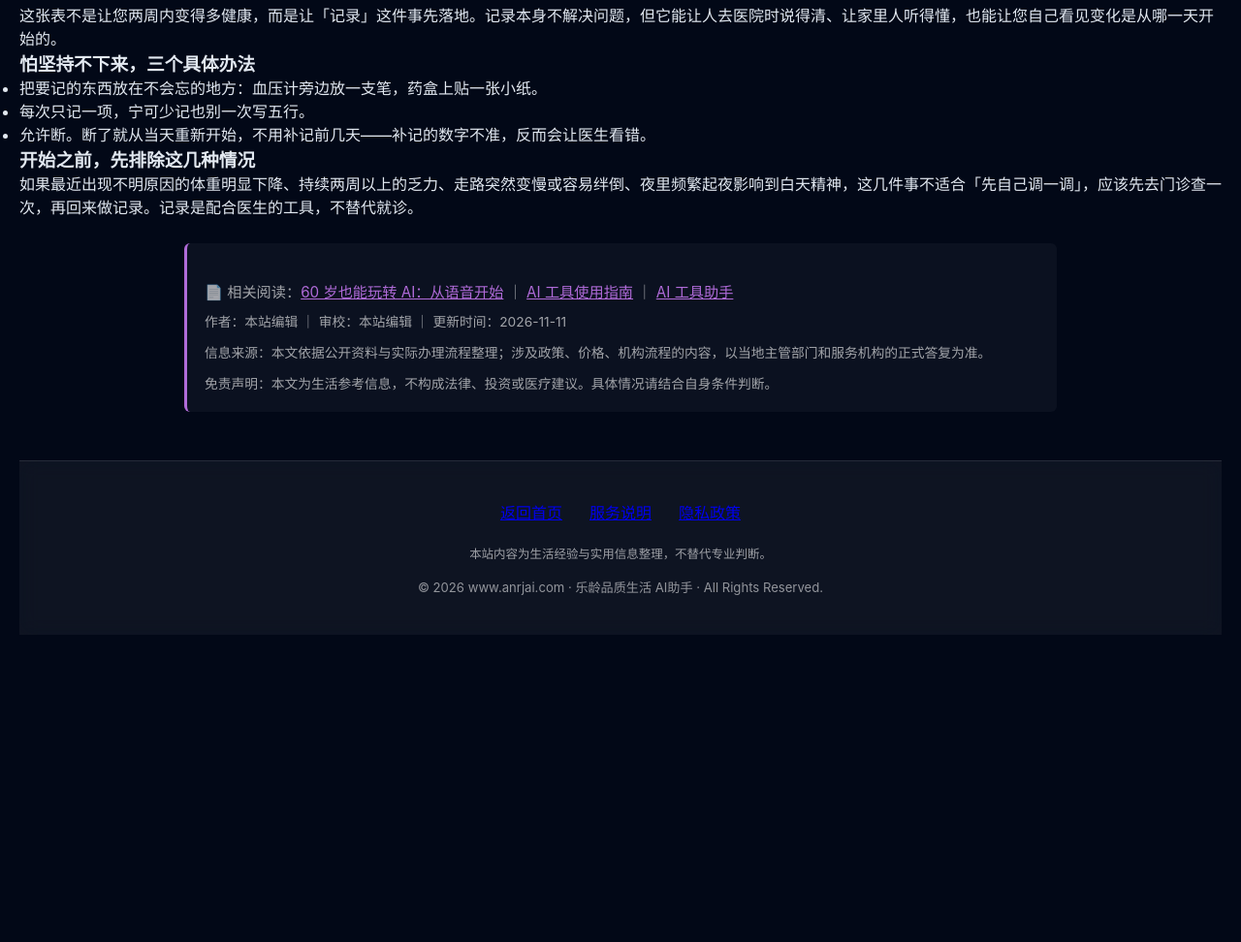
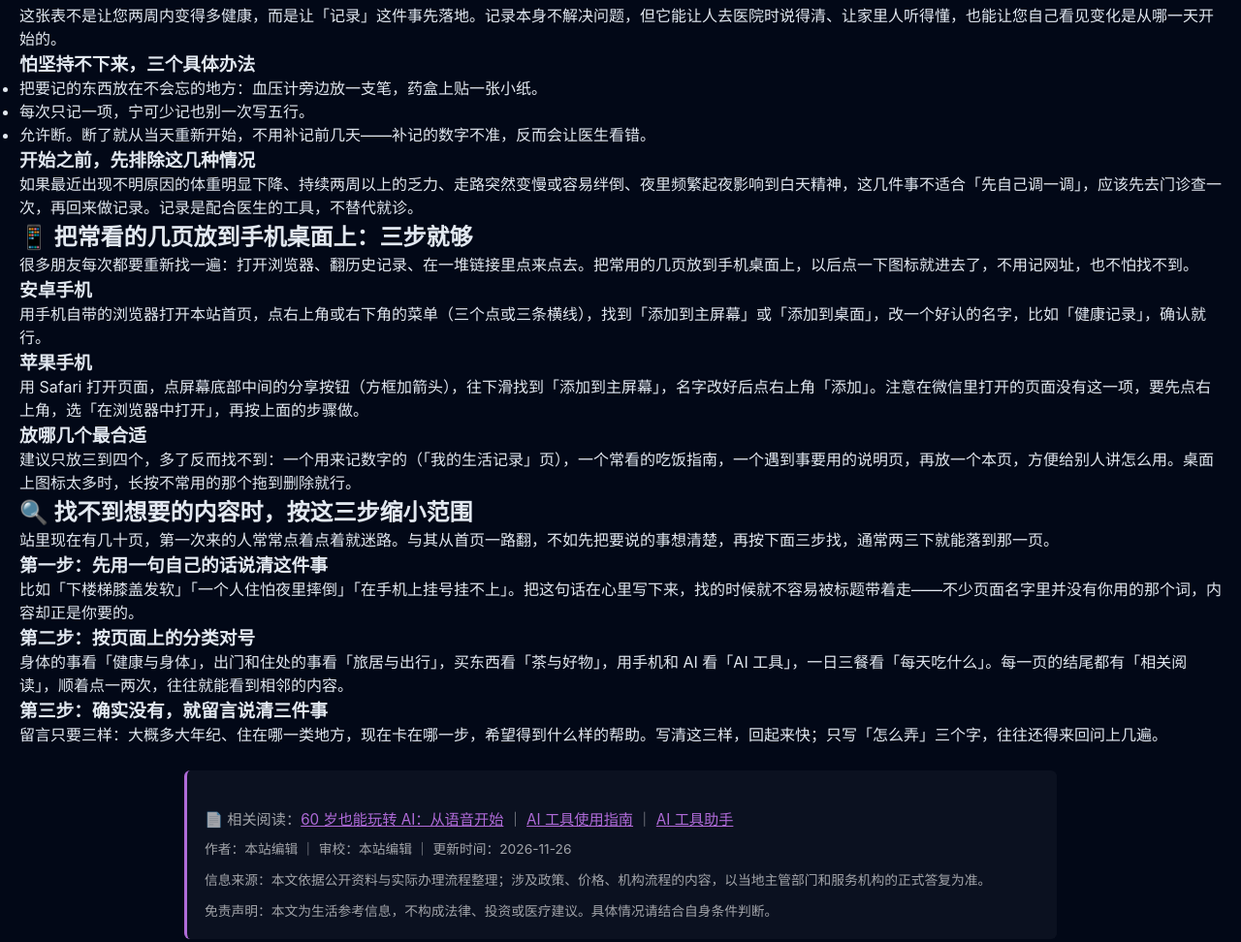
Before and after one commit to anruijie749-alt/anruijie749-alt.github.io, a plain HTML site: page guide-start.html in a window 1280 px wide. Shown: the part 2660-3632 px from the top of the page at 97% size. Before the commit the page ends 3345 px from the top, so only its background shows below. Drawn offline with nearby package versions, Linux system fonts and the light colour scheme; animation ran at ten frames a second.

Commit message:
巡检2026-11-26：guide-start/posture-plan/safe-check 三页补厚（各+约800字独有小节）+ 更新时间与 sitemap lastmod 同步

```diff
--- a/guide-start.html
+++ b/guide-start.html
@@ -185,11 +185,28 @@
 </ul>
 <h3>开始之前，先排除这几种情况</h3>
 <p>如果最近出现不明原因的体重明显下降、持续两周以上的乏力、走路突然变慢或容易绊倒、夜里频繁起夜影响到白天精神，这几件事不适合「先自己调一调」，应该先去门诊查一次，再回来做记录。记录是配合医生的工具，不替代就诊。</p>
+<h2>📱 把常看的几页放到手机桌面上：三步就够</h2>
+<p>很多朋友每次都要重新找一遍：打开浏览器、翻历史记录、在一堆链接里点来点去。把常用的几页放到手机桌面上，以后点一下图标就进去了，不用记网址，也不怕找不到。</p>
+<h3>安卓手机</h3>
+<p>用手机自带的浏览器打开本站首页，点右上角或右下角的菜单（三个点或三条横线），找到「添加到主屏幕」或「添加到桌面」，改一个好认的名字，比如「健康记录」，确认就行。</p>
+<h3>苹果手机</h3>
+<p>用 Safari 打开页面，点屏幕底部中间的分享按钮（方框加箭头），往下滑找到「添加到主屏幕」，名字改好后点右上角「添加」。注意在微信里打开的页面没有这一项，要先点右上角，选「在浏览器中打开」，再按上面的步骤做。</p>
+<h3>放哪几个最合适</h3>
+<p>建议只放三到四个，多了反而找不到：一个用来记数字的（「我的生活记录」页），一个常看的吃饭指南，一个遇到事要用的说明页，再放一个本页，方便给别人讲怎么用。桌面上图标太多时，长按不常用的那个拖到删除就行。</p>
+<h2>🔍 找不到想要的内容时，按这三步缩小范围</h2>
+<p>站里现在有几十页，第一次来的人常常点着点着就迷路。与其从首页一路翻，不如先把要说的事想清楚，再按下面三步找，通常两三下就能落到那一页。</p>
+<h3>第一步：先用一句自己的话说清这件事</h3>
+<p>比如「下楼梯膝盖发软」「一个人住怕夜里摔倒」「在手机上挂号挂不上」。把这句话在心里写下来，找的时候就不容易被标题带着走——不少页面名字里并没有你用的那个词，内容却正是你要的。</p>
+<h3>第二步：按页面上的分类对号</h3>
+<p>身体的事看「健康与身体」，出门和住处的事看「旅居与出行」，买东西看「茶与好物」，用手机和 AI 看「AI 工具」，一日三餐看「每天吃什么」。每一页的结尾都有「相关阅读」，顺着点一两次，往往就能看到相邻的内容。</p>
+<h3>第三步：确实没有，就留言说清三件事</h3>
+<p>留言只要三样：大概多大年纪、住在哪一类地方，现在卡在哪一步，希望得到什么样的帮助。写清这三样，回起来快；只写「怎么弄」三个字，往往还得来回问上几遍。</p>
+
 <div style="max-width:900px;margin:26px auto 0;padding:16px 18px;background:rgba(255,255,255,0.04);border-left:3px solid #b06bd9;border-radius:6px;color:rgba(255,255,255,0.62);font-size:0.86rem;line-height:1.9;">
           <p style="margin-top:18px;line-height:2.2;font-size:0.95rem;">
             📄 相关阅读：<a href="article3.html" style="color:#b06bd9;font-weight:400;text-decoration:underline;">60 岁也能玩转 AI：从语音开始</a> ｜ <a href="guide-tools.html" style="color:#b06bd9;font-weight:400;text-decoration:underline;">AI 工具使用指南</a> ｜ <a href="tools.html" style="color:#b06bd9;font-weight:400;text-decoration:underline;">AI 工具助手</a>
         </p>
-<p style="margin:0 0 6px;">作者：本站编辑 ｜ 审校：本站编辑 ｜ 更新时间：2026-11-11</p>
+<p style="margin:0 0 6px;">作者：本站编辑 ｜ 审校：本站编辑 ｜ 更新时间：2026-11-26</p>
   <p style="margin:0 0 6px;">信息来源：本文依据公开资料与实际办理流程整理；涉及政策、价格、机构流程的内容，以当地主管部门和服务机构的正式答复为准。</p>
   <p style="margin:0;">免责声明：本文为生活参考信息，不构成法律、投资或医疗建议。具体情况请结合自身条件判断。</p>
 </div>
```
